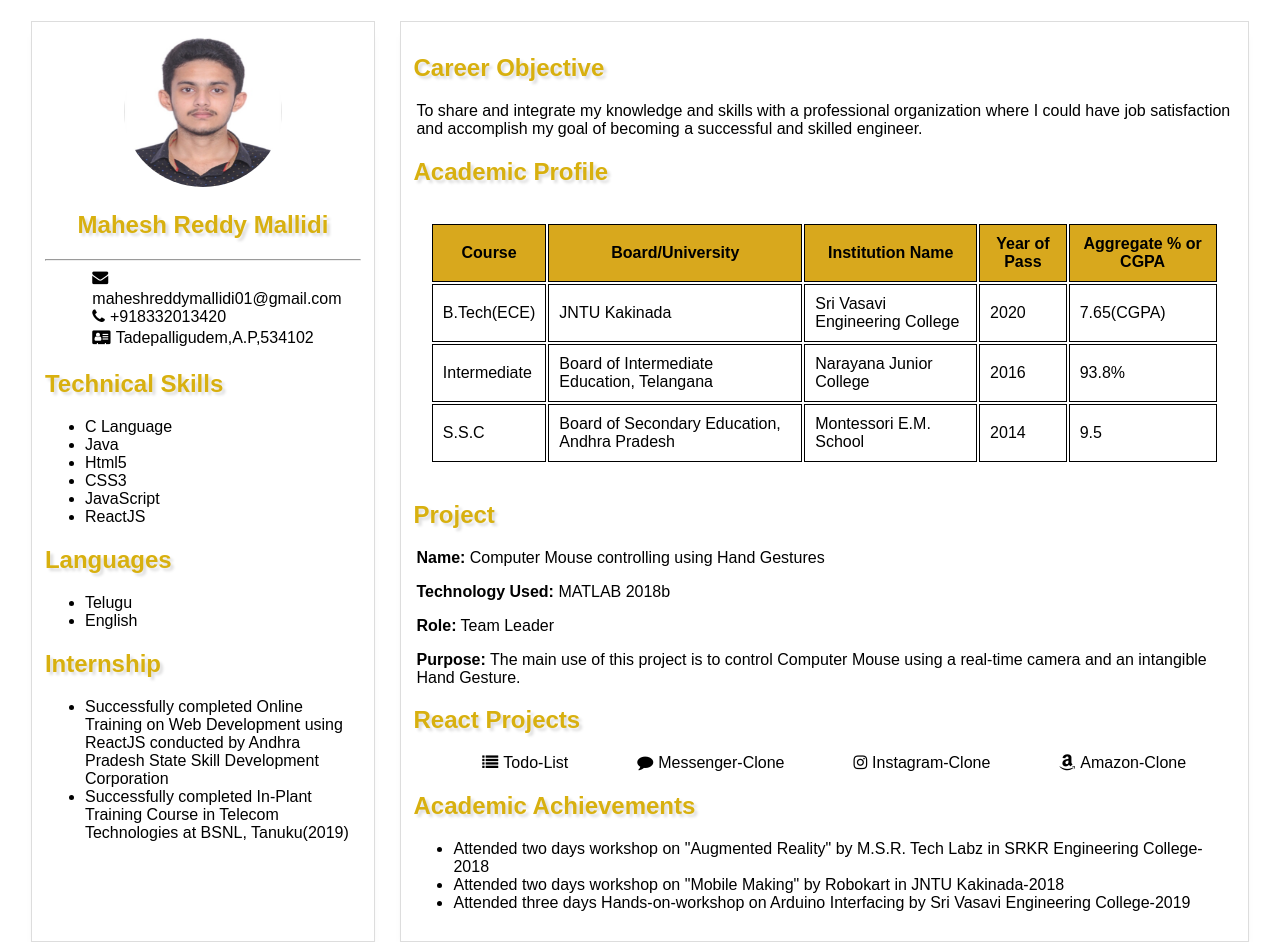
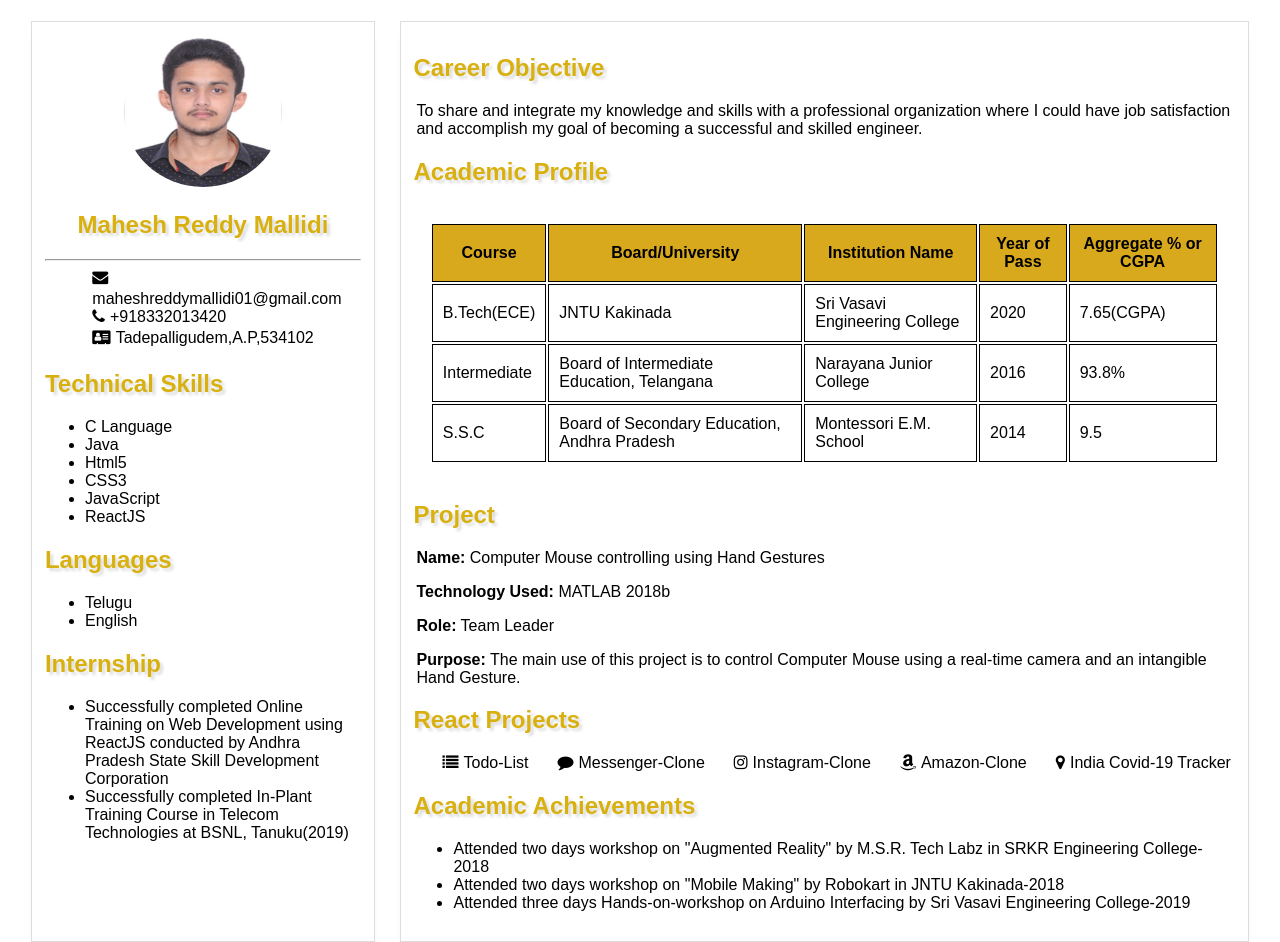
Before and after one commit to maheshreddymallidi01/Resume, a plain HTML site: page index.html in a window 1280 px wide. Shown: the top 942 px of the page. Drawn offline with Linux system fonts and the light colour scheme.

Commit message:
Added New Project

```diff
--- a/index.html
+++ b/index.html
@@ -90,6 +90,7 @@
                     <a href="https://messenger-clone-mmr.web.app/" target="_blank"><i class="fa fa-comment"></i>Messenger-Clone</a>
                     <a href="https://instagram-clone-mmr.web.app/" target="_blank"><i class="fa fa-instagram"></i>Instagram-Clone</a>
                     <a href="https://clone-mmr.web.app/" target="_blank"><i class="fa fa-amazon"></i>Amazon-Clone</a>
+                    <a href="https://covid19-tracker-mmr.web.app/" target="_blank"><i class="fa fa-map-marker"></i>India Covid-19 Tracker</a>
                 </div>
                 <h2>Academic Achievements</h2>
                 <ul>
--- a/style.css
+++ b/style.css
@@ -42,7 +42,7 @@
     margin-bottom: 5px;
 }
 .child-2 .fa{
-    margin-right: 5px;
+    margin:0px 5px;
 }
 .projects{
     display: flex;
```
